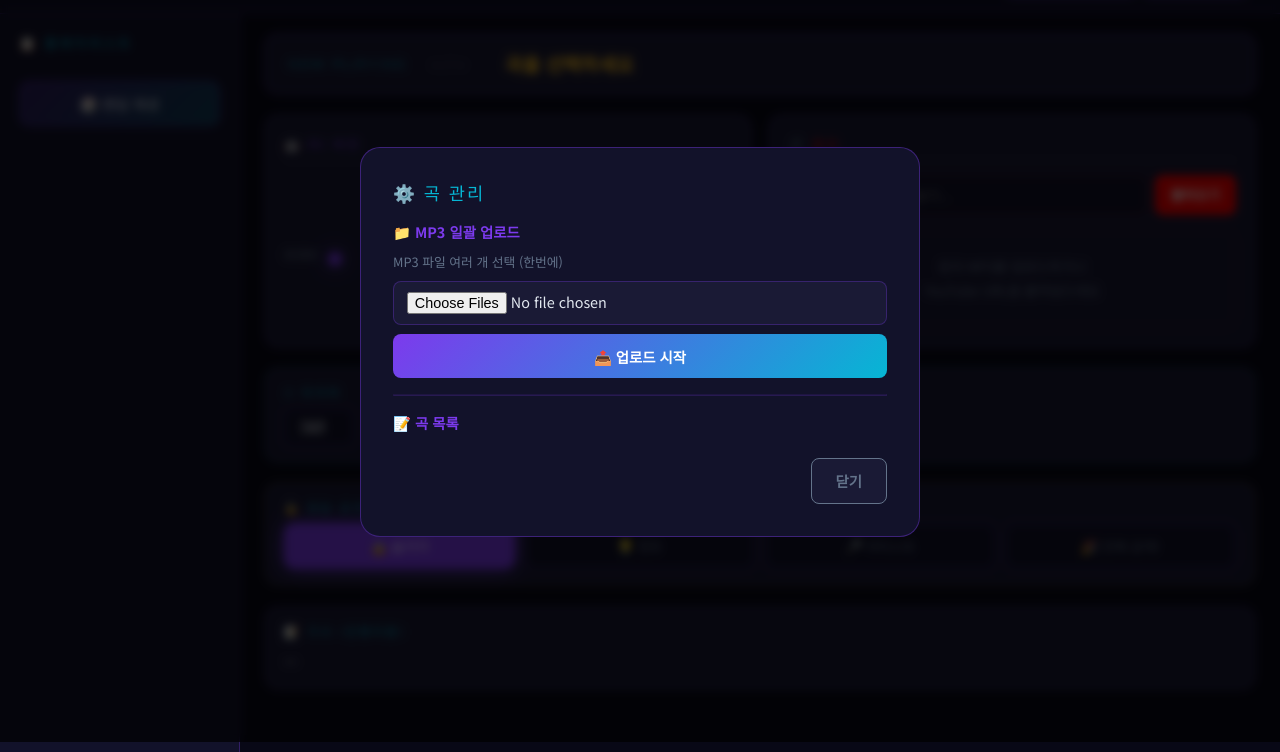
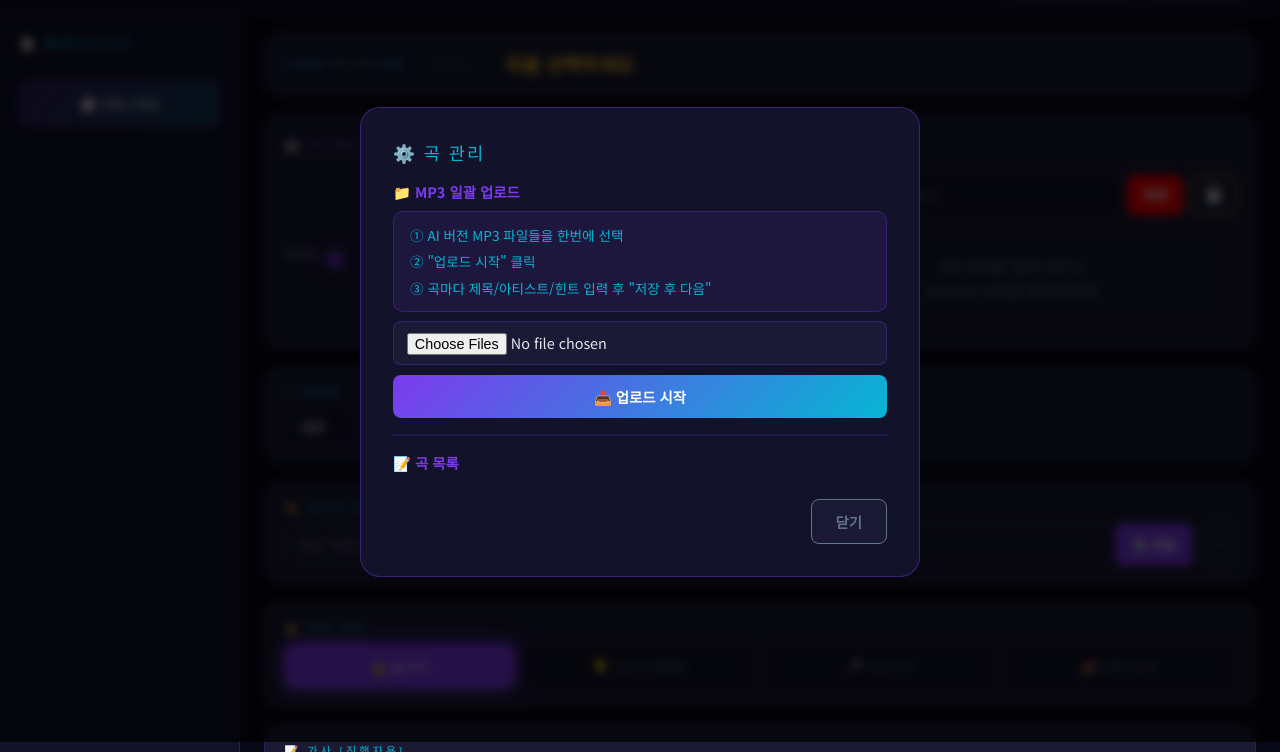
Before and after one commit to ONGYEOLYJPAR/music333, a website: page public/host.html in a window 1280 px wide. Both pictures are taken after a click on the button "⚙️ 곡 관리". Shown: the part 58-810 px from the top of the page. Drawn offline with nearby package versions, Linux system fonts and the light colour scheme; no server answers.

Commit message:
Add live hint, YouTube URL save, bulk upload guide
- Live hint: host types text → instantly shown on participant screen
- YouTube URL save per song (💾 button) with auto-load on song select
- Bulk upload step-by-step guide in modal
- Participant screen: live hint banner at top

Co-Authored-By: Claude Sonnet 4.6 <noreply@anthropic.com>

```diff
--- a/public/host.css
+++ b/public/host.css
@@ -264,6 +264,75 @@
   margin-bottom: 0.5rem;
 }
 
+/* ─── 실시간 힌트 ─── */
+.live-hint-section {
+  background: var(--card);
+  border-radius: 14px;
+  padding: 1rem 1.2rem;
+  border: 1px solid rgba(124,58,237,0.3);
+}
+
+.live-hint-row {
+  display: flex;
+  gap: 0.5rem;
+}
+
+.live-hint-row input { flex: 1; }
+
+.hint-send-btn {
+  background: var(--accent);
+  border: none;
+  border-radius: 8px;
+  color: white;
+  font-weight: 700;
+  padding: 0.55rem 1rem;
+  cursor: pointer;
+  white-space: nowrap;
+  font-family: 'Noto Sans KR', sans-serif;
+  transition: opacity 0.2s;
+}
+.hint-send-btn:hover { opacity: 0.85; }
+
+.hint-clear-btn {
+  background: transparent;
+  border: 1px solid var(--muted);
+  color: var(--muted);
+  border-radius: 8px;
+  padding: 0.55rem 0.7rem;
+  cursor: pointer;
+}
+.hint-clear-btn:hover { color: var(--danger); border-color: var(--danger); }
+
+/* ─── YouTube 저장 버튼 ─── */
+.yt-save-btn {
+  background: transparent;
+  border: 1px solid var(--gold);
+  color: var(--gold);
+  border-radius: 8px;
+  padding: 0.55rem 0.7rem;
+  cursor: pointer;
+  font-size: 1rem;
+  transition: all 0.2s;
+  flex-shrink: 0;
+}
+.yt-save-btn:hover { background: rgba(251,191,36,0.2); }
+
+/* ─── 일괄 업로드 가이드 ─── */
+.bulk-guide {
+  background: rgba(124,58,237,0.1);
+  border: 1px solid rgba(124,58,237,0.3);
+  border-radius: 10px;
+  padding: 0.8rem 1rem;
+  display: flex;
+  flex-direction: column;
+  gap: 0.4rem;
+}
+
+.guide-step {
+  font-size: 0.85rem;
+  color: var(--accent2);
+}
+
 /* ─── 타이머 ─── */
 .timer-section {
   background: var(--card);
--- a/public/host.html
+++ b/public/host.html
@@ -77,7 +77,8 @@
           <!-- YouTube 입력 -->
           <div class="yt-input-row">
             <input type="text" id="yt-url-input" placeholder="YouTube URL 붙여넣기..."/>
-            <button class="yt-load-btn" onclick="loadYoutube()">불러오기</button>
+            <button class="yt-load-btn" onclick="loadYoutube()">재생</button>
+            <button class="yt-save-btn" onclick="saveYoutubeUrl()" title="이 곡에 URL 저장">💾</button>
           </div>
           <div id="yt-embed-wrap" class="hidden">
             <iframe id="yt-iframe" src="" width="100%" height="185"
@@ -104,12 +105,22 @@
         </div>
       </div>
 
+      <!-- 실시간 힌트 전송 -->
+      <div class="live-hint-section">
+        <div class="section-label">✏️ 실시간 힌트 전송</div>
+        <div class="live-hint-row">
+          <input type="text" id="live-hint-input" placeholder="힌트 직접 입력 후 전송..." onkeydown="if(event.key==='Enter')sendLiveHint()"/>
+          <button class="hint-send-btn" onclick="sendLiveHint()">📡 전송</button>
+          <button class="hint-clear-btn" onclick="clearLiveHint()">✕</button>
+        </div>
+      </div>
+
       <!-- 정답 공개 -->
       <div class="reveal-section">
         <div class="section-label">🔓 정답 공개</div>
         <div class="reveal-steps">
           <button class="step-btn active" id="step-0" onclick="setReveal(0)">🔒 숨기기</button>
-          <button class="step-btn" id="step-1" onclick="setReveal(1)">💡 힌트</button>
+          <button class="step-btn" id="step-1" onclick="setReveal(1)">💡 힌트 (저장된)</button>
           <button class="step-btn" id="step-2" onclick="setReveal(2)">🎤 아티스트</button>
           <button class="step-btn gold" id="step-3" onclick="setReveal(3)">🎉 전체 공개!</button>
         </div>
@@ -132,7 +143,11 @@
       <!-- 일괄 업로드 -->
       <div class="form-section">
         <div class="form-title">📁 MP3 일괄 업로드</div>
-        <label>MP3 파일 여러 개 선택 (한번에)</label>
+        <div class="bulk-guide">
+          <div class="guide-step">① AI 버전 MP3 파일들을 한번에 선택</div>
+          <div class="guide-step">② "업로드 시작" 클릭</div>
+          <div class="guide-step">③ 곡마다 제목/아티스트/힌트 입력 후 "저장 후 다음"</div>
+        </div>
         <input type="file" id="bulk-upload" accept=".mp3" multiple/>
         <button class="modal-btn add-btn" onclick="startBulkUpload()">📤 업로드 시작</button>
       </div>
--- a/public/host.js
+++ b/public/host.js
@@ -53,6 +53,16 @@ function loadSong(index, autoPlay = false) {
   }
   isOrigPlaying = false;
   if (btnPlayOrig) btnPlayOrig.textContent = '▶';
+
+  // 저장된 YouTube URL 자동 로드
+  const ytInput = document.getElementById('yt-url-input');
+  if (s.youtubeUrl) {
+    ytInput.value = s.youtubeUrl;
+    loadYoutube();
+  } else {
+    ytInput.value = '';
+    clearYoutube();
+  }
 
   updatePlaylistHighlight();
   setReveal(0);
@@ -211,6 +221,34 @@ function updateTimerDisplay() {
   const el = document.getElementById('timer-display');
   el.textContent = timerLeft;
   el.classList.toggle('urgent', timerLeft <= 10 && timerLeft > 0);
+}
+
+// ─── 실시간 힌트 전송 ───
+function sendLiveHint() {
+  const text = document.getElementById('live-hint-input').value.trim();
+  if (!text) return;
+  socket.emit('host:hint', { text });
+}
+
+function clearLiveHint() {
+  document.getElementById('live-hint-input').value = '';
+  socket.emit('host:hint', { text: '' });
+}
+
+// ─── YouTube URL 저장 ───
+async function saveYoutubeUrl() {
+  const url = document.getElementById('yt-url-input').value.trim();
+  if (!url) return alert('YouTube URL을 먼저 입력해주세요!');
+  if (!extractYoutubeId(url)) return alert('올바른 YouTube URL이 아니에요!');
+
+  const song = { ...songs[currentIndex], youtubeUrl: url };
+  await fetch(`/api/songs/${currentIndex}`, {
+    method: 'PUT',
+    headers: { 'Content-Type': 'application/json' },
+    body: JSON.stringify(song)
+  });
+  songs[currentIndex] = song;
+  alert('✅ YouTube URL 저장됨!');
 }
 
 // ─── 정답 공개 ───
--- a/server.js
+++ b/server.js
@@ -82,6 +82,7 @@ io.on('connection', (socket) => {
   });
   socket.on('host:mode',   (d) => { gameState.mode = d.mode; io.emit('player:mode', d); });
   socket.on('host:timer',  (d) => { Object.assign(gameState, d); io.emit('player:timer', d); });
+  socket.on('host:hint',   (d) => { gameState.liveHint = d.text; io.emit('player:hint', d); });
 
   // 접속 시 state:sync에도 곡 데이터 포함
   socket.on('disconnect', () => {});
```
Also changed, not shown: public/app.js (+13 -0 lines), public/audience.css (+30 -0 lines), public/index.html (+6 -0 lines).
